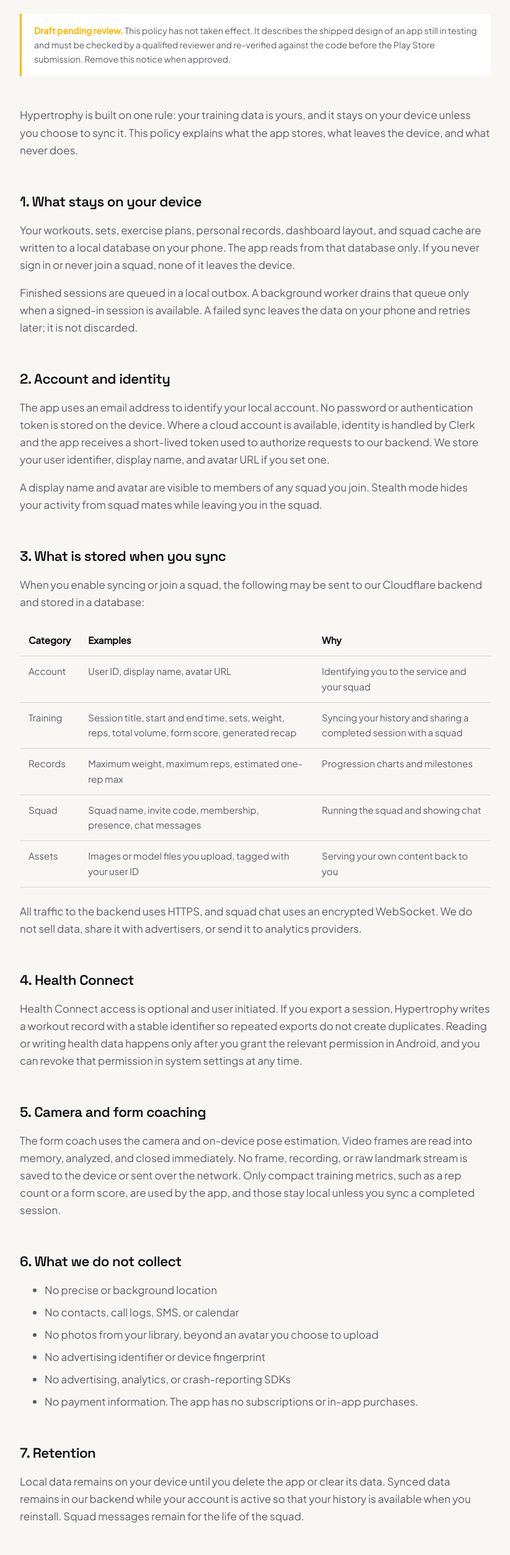
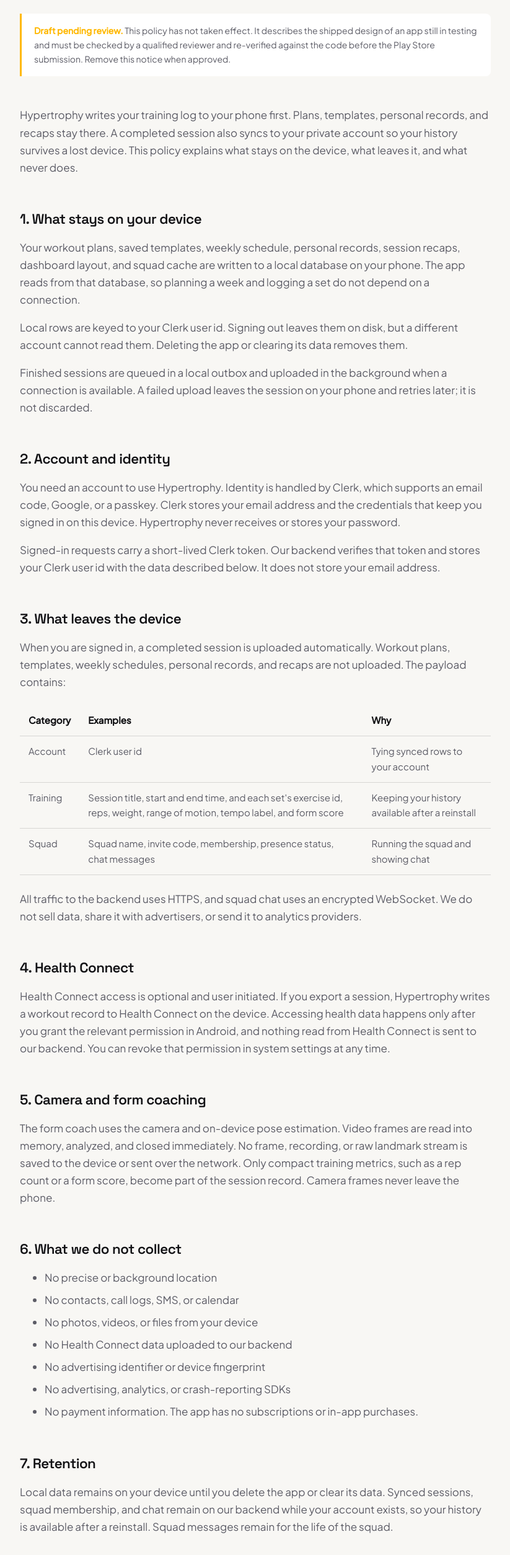
Before and after one commit to Hypertrophy-app/hypertrophy-site, a plain HTML site: page public/privacy/index.html in a window 1280 px wide. Shown: the part 279-2788 px from the top of the page at 62% size, without its empty margins (228-1051 px from the left). Drawn offline with Linux system fonts and the light colour scheme.

Commit message:
site: align legal pages with required accounts

```diff
--- a/public/privacy/index.html
+++ b/public/privacy/index.html
@@ -33,60 +33,60 @@
         <strong>Draft pending review.</strong> This policy has not taken effect. It describes the shipped design of an app still in testing and must be checked by a qualified reviewer and re-verified against the code before the Play Store submission. Remove this notice when approved.
       </div>
 
-      <p>Hypertrophy is built on one rule: your training data is yours, and it stays on your device unless you choose to sync it. This policy explains what the app stores, what leaves the device, and what never does.</p>
+      <p>Hypertrophy writes your training log to your phone first. Plans, templates, personal records, and recaps stay there. A completed session also syncs to your private account so your history survives a lost device. This policy explains what stays on the device, what leaves it, and what never does.</p>
 
       <h2>1. What stays on your device</h2>
-      <p>Your workouts, sets, exercise plans, personal records, dashboard layout, and squad cache are written to a local database on your phone. The app reads from that database only. If you never sign in or never join a squad, none of it leaves the device.</p>
-      <p>Finished sessions are queued in a local outbox. A background worker drains that queue only when a signed-in session is available. A failed sync leaves the data on your phone and retries later; it is not discarded.</p>
+      <p>Your workout plans, saved templates, weekly schedule, personal records, session recaps, dashboard layout, and squad cache are written to a local database on your phone. The app reads from that database, so planning a week and logging a set do not depend on a connection.</p>
+      <p>Local rows are keyed to your Clerk user id. Signing out leaves them on disk, but a different account cannot read them. Deleting the app or clearing its data removes them.</p>
+      <p>Finished sessions are queued in a local outbox and uploaded in the background when a connection is available. A failed upload leaves the session on your phone and retries later; it is not discarded.</p>
 
       <h2>2. Account and identity</h2>
-      <p>The app uses an email address to identify your local account. No password or authentication token is stored on the device. Where a cloud account is available, identity is handled by Clerk and the app receives a short-lived token used to authorize requests to our backend. We store your user identifier, display name, and avatar URL if you set one.</p>
-      <p>A display name and avatar are visible to members of any squad you join. Stealth mode hides your activity from squad mates while leaving you in the squad.</p>
+      <p>You need an account to use Hypertrophy. Identity is handled by Clerk, which supports an email code, Google, or a passkey. Clerk stores your email address and the credentials that keep you signed in on this device. Hypertrophy never receives or stores your password.</p>
+      <p>Signed-in requests carry a short-lived Clerk token. Our backend verifies that token and stores your Clerk user id with the data described below. It does not store your email address.</p>
 
-      <h2>3. What is stored when you sync</h2>
-      <p>When you enable syncing or join a squad, the following may be sent to our Cloudflare backend and stored in a database:</p>
+      <h2>3. What leaves the device</h2>
+      <p>When you are signed in, a completed session is uploaded automatically. Workout plans, templates, weekly schedules, personal records, and recaps are not uploaded. The payload contains:</p>
       <table>
         <thead>
           <tr><th>Category</th><th>Examples</th><th>Why</th></tr>
         </thead>
         <tbody>
-          <tr><td>Account</td><td>User ID, display name, avatar URL</td><td>Identifying you to the service and your squad</td></tr>
-          <tr><td>Training</td><td>Session title, start and end time, sets, weight, reps, total volume, form score, generated recap</td><td>Syncing your history and sharing a completed session with a squad</td></tr>
-          <tr><td>Records</td><td>Maximum weight, maximum reps, estimated one-rep max</td><td>Progression charts and milestones</td></tr>
-          <tr><td>Squad</td><td>Squad name, invite code, membership, presence, chat messages</td><td>Running the squad and showing chat</td></tr>
-          <tr><td>Assets</td><td>Images or model files you upload, tagged with your user ID</td><td>Serving your own content back to you</td></tr>
+          <tr><td>Account</td><td>Clerk user id</td><td>Tying synced rows to your account</td></tr>
+          <tr><td>Training</td><td>Session title, start and end time, and each set's exercise id, reps, weight, range of motion, tempo label, and form score</td><td>Keeping your history available after a reinstall</td></tr>
+          <tr><td>Squad</td><td>Squad name, invite code, membership, presence status, chat messages</td><td>Running the squad and showing chat</td></tr>
         </tbody>
       </table>
       <p>All traffic to the backend uses HTTPS, and squad chat uses an encrypted WebSocket. We do not sell data, share it with advertisers, or send it to analytics providers.</p>
 
       <h2>4. Health Connect</h2>
-      <p>Health Connect access is optional and user initiated. If you export a session, Hypertrophy writes a workout record with a stable identifier so repeated exports do not create duplicates. Reading or writing health data happens only after you grant the relevant permission in Android, and you can revoke that permission in system settings at any time.</p>
+      <p>Health Connect access is optional and user initiated. If you export a session, Hypertrophy writes a workout record to Health Connect on the device. Accessing health data happens only after you grant the relevant permission in Android, and nothing read from Health Connect is sent to our backend. You can revoke that permission in system settings at any time.</p>
 
       <h2>5. Camera and form coaching</h2>
-      <p>The form coach uses the camera and on-device pose estimation. Video frames are read into memory, analyzed, and closed immediately. No frame, recording, or raw landmark stream is saved to the device or sent over the network. Only compact training metrics, such as a rep count or a form score, are used by the app, and those stay local unless you sync a completed session.</p>
+      <p>The form coach uses the camera and on-device pose estimation. Video frames are read into memory, analyzed, and closed immediately. No frame, recording, or raw landmark stream is saved to the device or sent over the network. Only compact training metrics, such as a rep count or a form score, become part of the session record. Camera frames never leave the phone.</p>
 
       <h2>6. What we do not collect</h2>
       <ul>
         <li>No precise or background location</li>
         <li>No contacts, call logs, SMS, or calendar</li>
-        <li>No photos from your library, beyond an avatar you choose to upload</li>
+        <li>No photos, videos, or files from your device</li>
+        <li>No Health Connect data uploaded to our backend</li>
         <li>No advertising identifier or device fingerprint</li>
         <li>No advertising, analytics, or crash-reporting SDKs</li>
         <li>No payment information. The app has no subscriptions or in-app purchases.</li>
       </ul>
 
       <h2>7. Retention</h2>
-      <p>Local data remains on your device until you delete the app or clear its data. Synced data remains in our backend while your account is active so that your history is available when you reinstall. Squad messages remain for the life of the squad.</p>
+      <p>Local data remains on your device until you delete the app or clear its data. Synced sessions, squad membership, and chat remain on our backend while your account exists, so your history is available after a reinstall. Squad messages remain for the life of the squad.</p>
 
       <h2>8. Your choices and deletion</h2>
-      <p>You can use Hypertrophy entirely offline by not signing in. You can revoke Health Connect and camera permissions in Android settings at any time. You can leave a squad.</p>
-      <p>An account and data deletion flow is being prepared before launch. When it ships it will remove your account record, training history, records, squad membership, uploaded assets, and squad chat state. Until then, write to the contact address below and we will delete your data manually.</p>
+      <p>You can revoke Health Connect and camera permissions in Android settings at any time, leave a squad, and sign out. Signing out stops sync and hides local rows from the next account, but it does not delete them from the phone or from our backend.</p>
+      <p>An account and data deletion flow is being prepared before launch. When it ships it will remove your Clerk user record, synced training history, squad membership, and squad chat state. Until then, write to the contact address below and we will delete your data manually. Uninstalling the app removes only the copy on your phone.</p>
 
       <h2>9. Children</h2>
       <p>Hypertrophy is not directed at children under 13. We do not knowingly collect information from them. If you believe a child has created an account, contact us and we will remove it.</p>
 
       <h2>10. Security</h2>
-      <p>Data in transit is encrypted. Backend credentials and release signing keys are held in Cloudflare and GitHub secrets, never in the app or its source repositories. No system is perfectly secure, and we will notify affected users if a breach affects their data.</p>
+      <p>Data in transit is encrypted. Backend credentials, Clerk secrets, and release signing keys are held in Cloudflare and GitHub secrets, never in the app or its source repositories. No system is perfectly secure, and we will notify affected users if a breach affects their data.</p>
 
       <h2>11. Changes</h2>
       <p>We will update this page when the app's data handling changes and update the effective date below. Material changes will be called out in the release notes.</p>
```
Also changed, not shown: public/index.html (+2 -2 lines), public/terms/index.html (+3 -3 lines).
